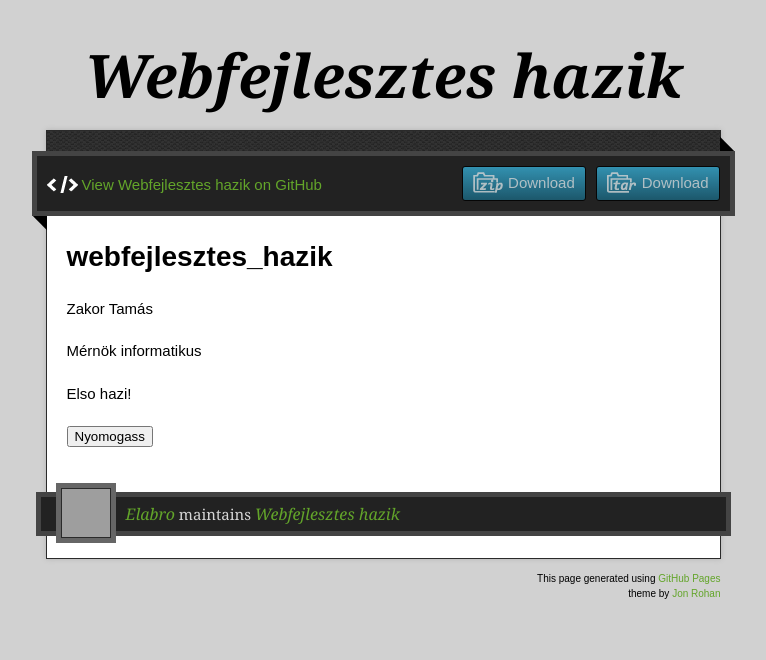
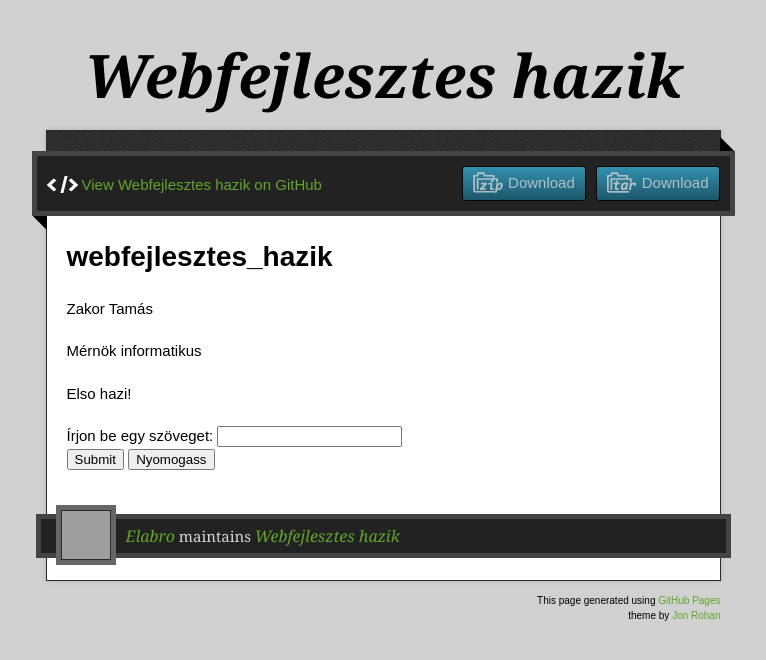
Before and after one commit to Elabro/webfejlesztes_hazik, a plain HTML site: page index.html in a window 1280 px wide. Shown: the whole page, without its empty margins (257-1023 px from the left). Drawn offline with nearby package versions, Linux system fonts and the light colour scheme; grey boxes are pictures that could not be loaded.

Commit message:
Update index.html

```diff
--- a/index.html
+++ b/index.html
@@ -39,8 +39,13 @@
           <p>Mérnök informatikus</p>
           <p>Elso hazi!</p>
 
-          <button id="gomb">Nyomogass</button>
+         <form action="elso.js">
+        Írjon be egy szöveget: <input type="text" name="string"><br>
+        <input type="submit" value="Submit">
+        <button id="gomb">Nyomogass</button>
           <ul id="output"></ul>
+        </form>
+
         </article>
       </div>
     </div>
```
